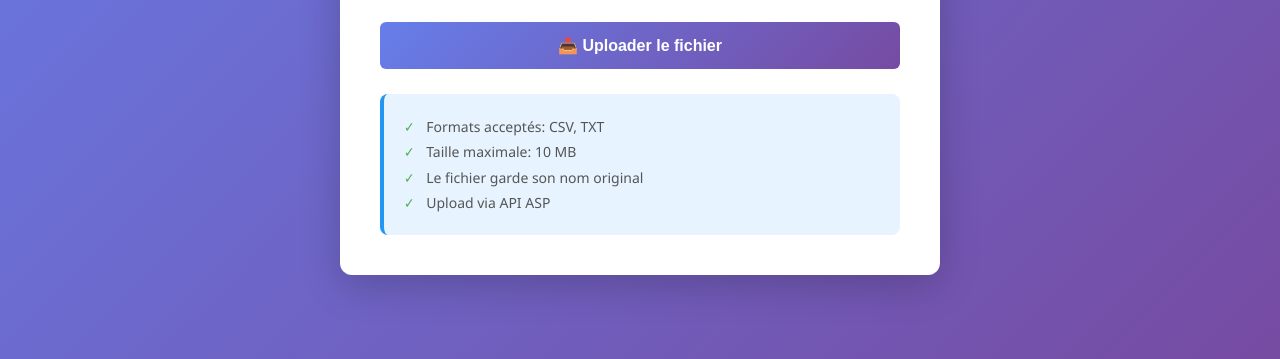
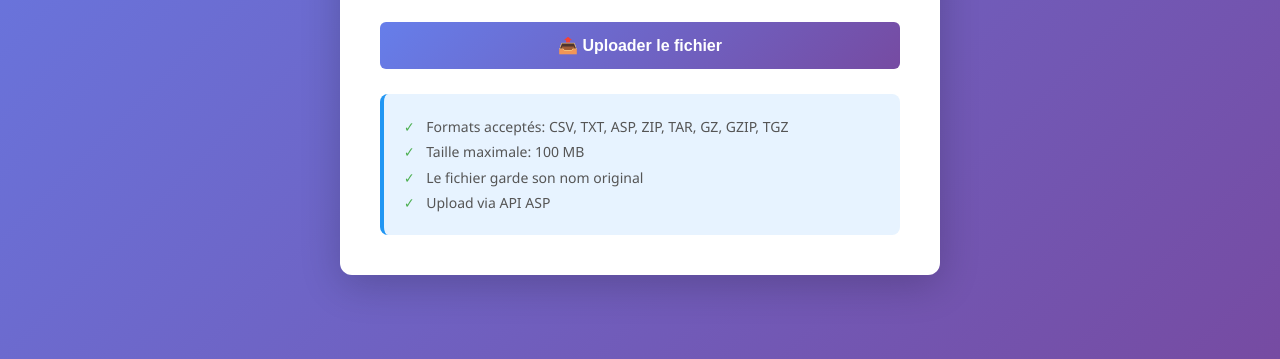
Before and after one commit to geniezero/basic-etl-python, a plain HTML site: page index.html in a window 1280 px wide. Shown: the part 441-800 px from the top of the page. Drawn offline with Linux system fonts and the light colour scheme.

Commit message:
Update index.html

```diff
--- a/index.html
+++ b/index.html
@@ -214,7 +214,7 @@
             <div class="form-group">
                 <label for="fileUpload">Sélectionner un fichier:</label>
                 <div class="file-input-wrapper">
-                    <input type="file" id="fileUpload" name="fileUpload" accept=".csv,.txt" required>
+                    <input type="file" id="fileUpload" name="fileUpload" accept=".csv,.txt,.asp,.zip,.tar,.gz,.gzip,.tgz" required>
                     <label for="fileUpload" class="file-input-label" id="fileLabel">
                         <span style="font-size: 48px;">📎</span><br>
                         <strong>Cliquez pour sélectionner</strong><br>
@@ -237,8 +237,8 @@
         <!-- Informations -->
         <div class="info-box">
             <ul>
-                <li>Formats acceptés: CSV, TXT</li>
-                <li>Taille maximale: 10 MB</li>
+                <li>Formats acceptés: CSV, TXT, ASP, ZIP, TAR, GZ, GZIP, TGZ</li>
+                <li>Taille maximale: 100 MB</li>
                 <li>Le fichier garde son nom original</li>
                 <li>Upload via API ASP</li>
             </ul>
```
